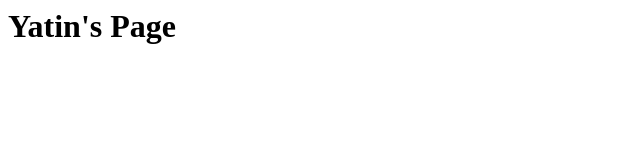
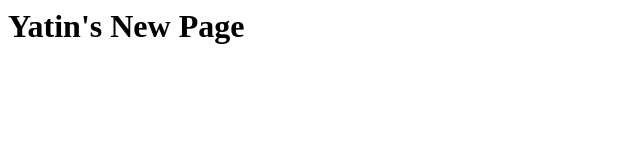
Before and after one commit to sanatshah/CodingClass, a plain HTML site: page src/yatin/index.html in a window 1280 px wide. Shown: the whole page, without its empty margins (0-640 px from the left). Drawn offline with Linux system fonts and the light colour scheme.

```diff
--- a/src/yatin/index.html
+++ b/src/yatin/index.html
@@ -1,3 +1,3 @@
 
 
-<h1> Yatin's Page </h1>
+<h1> Yatin's New Page </h1>
```
Also changed, not shown: index.html (+12 -1 lines).
